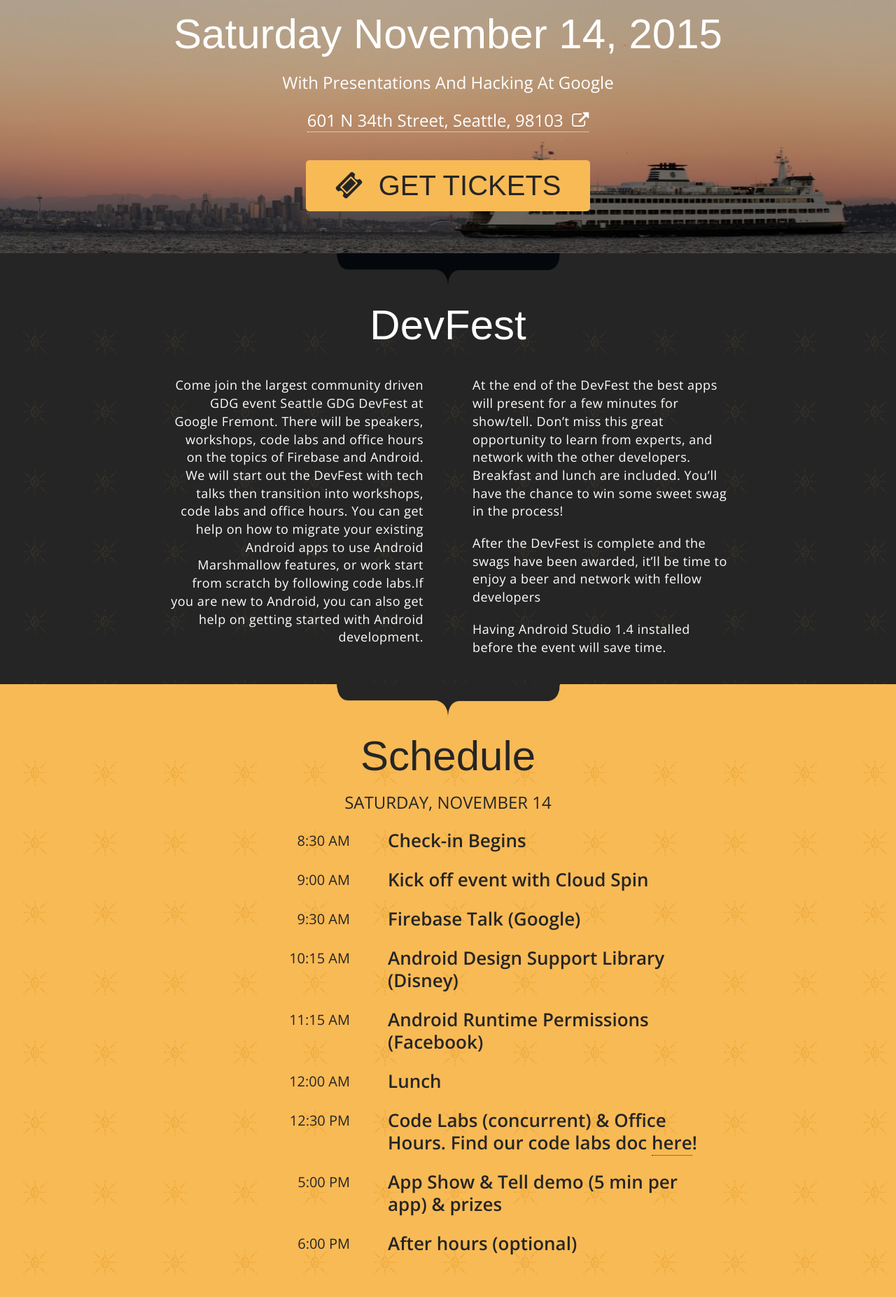
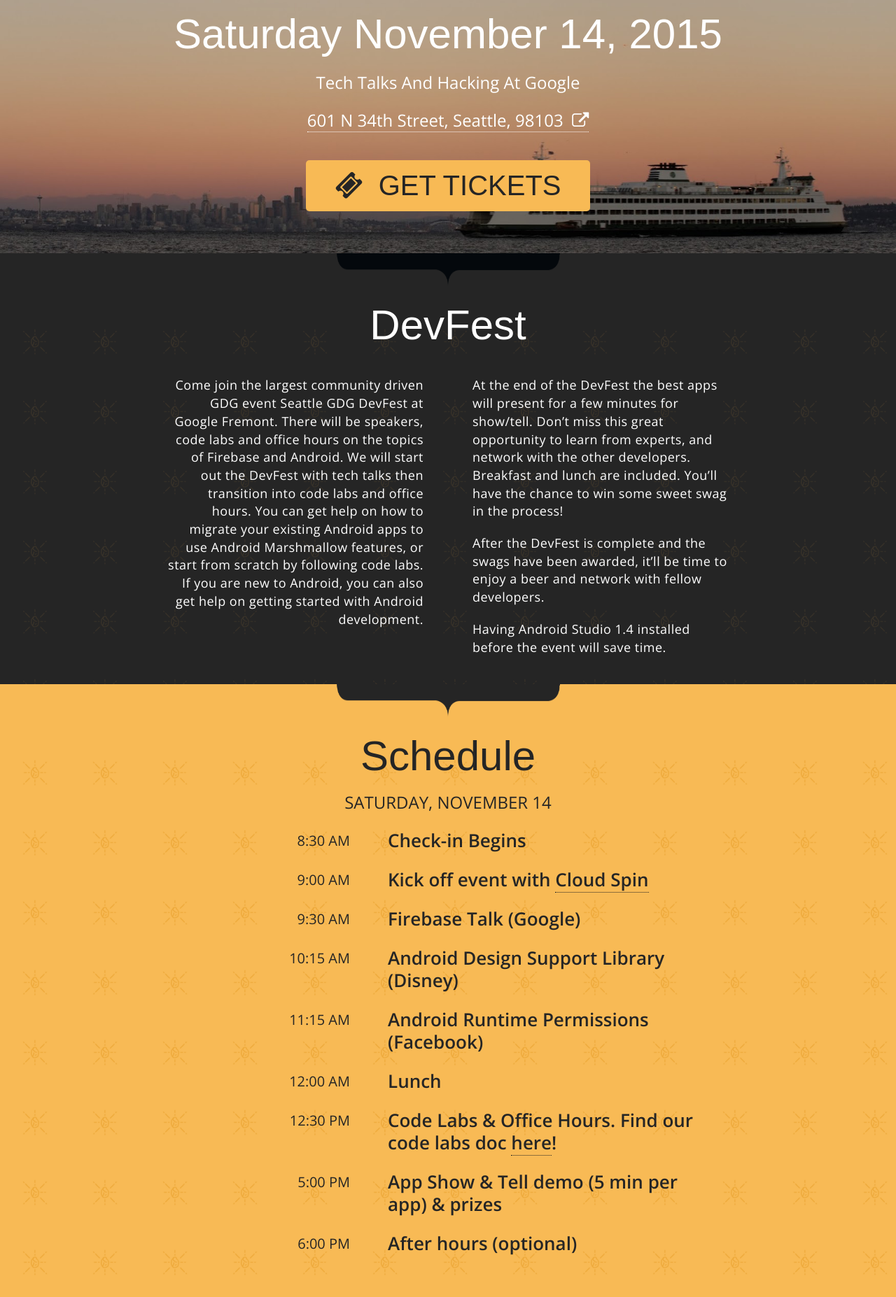
Before and after one commit to GDGSeattle/DevFest, a plain HTML site: page index.html in a window 1280 px wide. Shown: the part 335-2189 px from the top of the page at 70% size. Drawn offline with nearby package versions, Linux system fonts and the light colour scheme; files whose address does not match are found by name.

Commit message:
misc updates on wording & sponors

```diff
--- a/index.html
+++ b/index.html
@@ -42,7 +42,7 @@
         <div class="col-xs-12 col-md-12 photoceditmobile"><a href="https://plus.google.com/+ChrisPick/posts" target="_blank">Image provided by: Chris Pick</a></div>
         <h1><span class="text-center" style="font-size: 79.172px;">GDG Seattle DevFest</span></h1>
         <h1>Saturday November 14, 2015</h1>
-        <h2>With Presentations and Hacking at Google</h2>
+        <h2>Tech Talks and Hacking at Google</h2>
         <h3><a href="https://www.google.com/maps/place/Google+Seattle+Parkview,+601+N+34th+St,+Seattle,+WA+98103/@47.6492416,-122.3527862,17z/data=!3m1!4b1!4m2!3m1!1s0x54901506e1d9fb2b:0xb0f4f112843eecbc" target="_blank">601 N 34th Street, Seattle, 98103 &nbsp;<i class="fa fa-external-link"></i></a></h3>
         <div class="center-logos">
 
@@ -67,12 +67,12 @@
 
 
           <div class=" col-md-6 col-lg-6">
-              <p class="textright">Come join the largest community driven GDG event Seattle GDG DevFest at Google Fremont. There will be speakers, workshops, code labs and office hours on the topics of Firebase and Android. We will start out the DevFest with tech talks then transition into workshops, code labs and office hours. You can get help on how to migrate your existing Android apps to use Android Marshmallow features, or work start from scratch by following code labs.If you are new to Android, you can also get help on getting started with Android development.</p>
+              <p class="textright">Come join the largest community driven GDG event Seattle GDG DevFest at Google Fremont. There will be speakers, code labs and office hours on the topics of Firebase and Android. We will start out the DevFest with tech talks then transition into code labs and office hours. You can get help on how to migrate your existing Android apps to use Android Marshmallow features, or start from scratch by following code labs. If you are new to Android, you can also get help on getting started with Android development.</p>
           </div>
           <div class=" col-md-6 col-lg-6">
               <p class="textleft">At the end of the DevFest the best apps will present for a few minutes for show/tell. Don’t miss this great opportunity to learn from experts, and network with the other developers. Breakfast and lunch are included. You’ll have the chance to win some sweet swag in the process! </p>
                 <p>
-                After the DevFest is complete and the swags have been awarded, it’ll be time to enjoy a beer and network with fellow developers </p>
+                After the DevFest is complete and the swags have been awarded, it’ll be time to enjoy a beer and network with fellow developers. </p>
 
                 <p> Having Android Studio 1.4 installed before the event will save time.<p>
           </div>
@@ -96,7 +96,7 @@
                   <span>8:30 AM</span><h3>Check-in Begins</h3>
 
                 <li class="event">
-                  <span>9:00 AM</span><h3>Kick off event with Cloud Spin</h3>
+                  <span>9:00 AM</span><h3>Kick off event with <a href="https://twitter.com/googlecloudspin">Cloud Spin</a></h3>
                 </li>
                 <li class="event">
                   <span>9:30 AM</span><h3>Firebase Talk (Google)</h3>
@@ -111,7 +111,7 @@
                   <span>12:00 AM</span><h3>Lunch</h3>
                 </li>
                 <li class="event">
-                  <span>12:30 PM</span><h3>Code Labs (concurrent) &amp; Office Hours. Find our code labs doc <a href="https://docs.google.com/document/d/1M3FRD7s4zfixdDRznbBxMZTydmHMFVinJNEzwK9MA-0/edit">here</a>!</p></h3>
+                  <span>12:30 PM</span><h3>Code Labs &amp; Office Hours. Find our code labs doc <a href="https://docs.google.com/document/d/1M3FRD7s4zfixdDRznbBxMZTydmHMFVinJNEzwK9MA-0/edit">here</a>!</p></h3>
                 </li>
                 <li class="event">
                   <span>5:00 PM</span><h3>App Show &amp; Tell demo (5 min per app) &amp; prizes</h3>
@@ -212,15 +212,16 @@
           <img src="images/cutout4.png" class="cutout-img"/>
         </div>
         <div class="container">
-          <h1><class="swoosh"/>Sponsors</h1>
+          <h1><class="swoosh"/>Sponsors & Partners</h1>
           <div class="center-logos">
           <a href="http://www.google.com/about/" target="_blank"><img src="images/googlelogo_color_272x92dp.png" class="img-responsive sponsor-logo-2" alt="Google" /></a>
+          <a href="https://www.womentechmakers.com/" target="_blank"><img src="images/WT_logo_2lines_pos.png" class="img-responsive sponsor-logo-1" alt="WTM" /></a>
           <a href="https://cloud.google.com" target="_blank"><img src="images/CloudPlatform_128px_Retina.png" class="img-responsive sponsor-logo-2" alt="Google Cloud" /></a>
           <a href="https://ideaa.io" target="_blank"><img src="images/ideaa_600x300.png" class="img-responsive sponsor-logo-2" alt="ideaa" /></a>
           <hr class="sponsorhr">
-          <a href="https://www.womentechmakers.com/" target="_blank"><img src="images/WT_logo_2lines_pos.png" class="img-responsive sponsor-logo-1" alt="WTM" /></a>
+          <a href="http://www.offerup.com" target="_blank"><img src="images/offerup-logo-smaller.svg" class="img-responsive sponsor-logo-1" alt="" /></a>
           <a href="http://generalui.com/" target="_blank"><img src="images/generalUI-logo.png" " class="img-responsive sponsor-logo-1" alt="General UI" /></a>
-          <a href="http://www.offerup.com" target="_blank"><img src="images/offerup-logo-smaller.svg" class="img-responsive sponsor-logo-1" alt="" /></a>
+          <!--<a href="http://www.bigbrainedsuperheroes.org/" target="_blank"><img src="images/bbs.png" " class="img-responsive sponsor-logo-1" alt="The Big-Brained Superheroes Club" /></a>-->
           </div>
         </div>
       </div>
```
